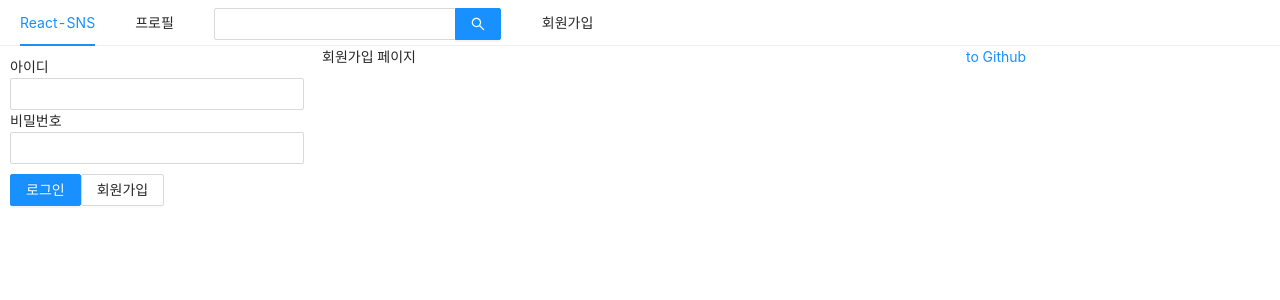
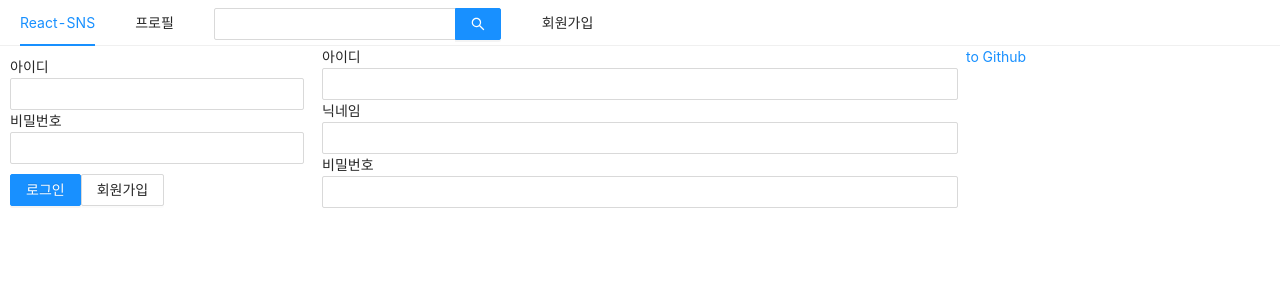
Before and after one commit to Mark-Yoo/React-SNS-Renew, a Next.js app in the folder front/: page /signup in a window 1280 px wide. Shown: the top 300 px of the page. Built offline with nearby package versions, Linux system fonts and the light colour scheme.

Commit message:
Modified: FollowList column number added

```diff
--- a/front/components/FollowList.js
+++ b/front/components/FollowList.js
@@ -1,13 +1,13 @@
 import React from "react";
 import { List, Button, Card } from "antd";
 import PropTypes from "prop-types";
-import StopOutlined from "@ant-design/icons";
+import { StopOutlined } from "@ant-design/icons";
 
 const FollowList = ({ header, data }) => {
   return (
     <List
       style={{ marginBottom: 20 }}
-      grid={{ gutter: 4, xs: 2, md: 3 }}
+      grid={{ gutter: 4, xs: 2, md: 3, column: 3 }}
       size="small"
       header={<div>{header}</div>}
       loadMore={
--- a/front/components/LoginForm.js
+++ b/front/components/LoginForm.js
@@ -61,7 +61,7 @@ const LoginForm = ({ setIsLoggedIn }) => {
 };
 
 LoginForm.propTypes = {
-  setIsLoggedIn: PropTypes.func,
+  setIsLoggedIn: PropTypes.func.isRequired,
 };
 
 export default LoginForm;
--- a/front/pages/profile.js
+++ b/front/pages/profile.js
@@ -18,7 +18,7 @@ const Profile = () => {
   return (
     <>
       <Head>
-        <meta charset="utf-8" />
+        <meta charSet="utf-8" />
         <title>내 프로필 | React-SNS</title>
       </Head>
       <AppLayout>
--- a/front/pages/signup.js
+++ b/front/pages/signup.js
@@ -1,16 +1,58 @@
-import React from "react";
+import React, { useCallback, useState } from "react";
 import Head from "next/head";
+import { Form, Input } from "antd";
 import AppLayout from "../components/AppLayout";
 
 const Signup = () => {
+  const [id, setId] = useState("");
+  const [password, setPassword] = useState("");
+  const [nickname, setNickname] = useState("");
+
+  const onChangeId = useCallback((e) => {
+    setId(e.target.value);
+  });
+  const onChangePw = useCallback((e) => {
+    setPassword(e.target.value);
+  });
+  const onChangeNick = useCallback((e) => {
+    setNickname(e.target.value);
+  });
+  const onSubmit = useCallback(() => {}, []);
+
   return (
     <>
-      <Head>
-        <meta charset="utf-8" />
-        <title>회원가입 | React-SNS</title>
-      </Head>
       <AppLayout>
-        <div>회원가입 페이지</div>
+        <Head>
+          <meta charSet="utf-8" />
+          <title>회원가입 | React-SNS</title>
+        </Head>
+        <Form onFinish={onSubmit}>
+          <div>
+            <label htmlFor="user-id">아이디</label>
+            <br />
+            <Input name="user-id" value={id} required onChange={onChangeId} />
+          </div>
+          <div>
+            <label htmlFor="user-nick">닉네임</label>
+            <br />
+            <Input
+              name="user-nick"
+              value={nickname}
+              required
+              onChange={onChangeNick}
+            />
+          </div>
+          <div>
+            <label htmlFor="user-password">비밀번호</label>
+            <br />
+            <Input
+              name="user-password"
+              value={password}
+              required
+              onChange={onChangePw}
+            />
+          </div>
+        </Form>
       </AppLayout>
     </>
   );
```
